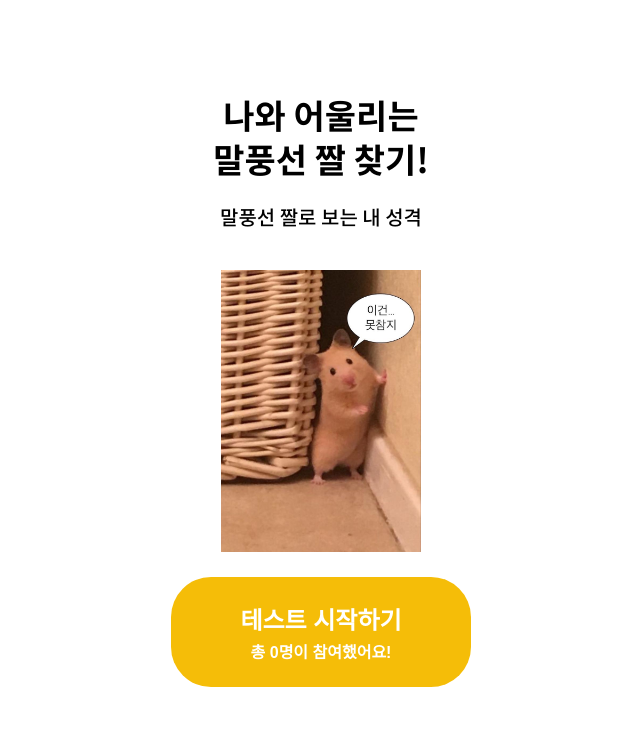
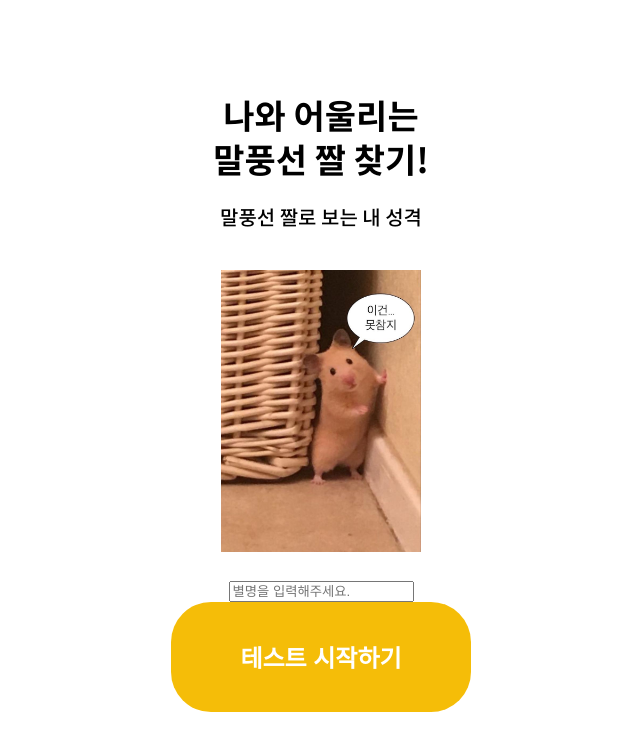
Before and after one commit to ksknote/mbti, a React (Create React App) app: page / in a window 1280 px wide. Shown: the top 750 px of the page, without its empty margins (319-959 px from the left). Built offline with nearby package versions, Linux system fonts and the light colour scheme.

Commit message:
[add]유저 닉네임 input, state 생성

```diff
--- a/src/components/main.js
+++ b/src/components/main.js
@@ -5,7 +5,7 @@ import mainPic from "./style/img/main-pic.jpeg";
 
 function Main(props) {
   let navigate = useNavigate();
-  const [participated, setParticipated] = useState(0);
+
   return (
     <div className="wrap">
       <div className="container">
@@ -20,6 +20,17 @@ function Main(props) {
         <div>
           <img src={mainPic} alt="mainPic" />
         </div>
+        <div className="input-wrap">
+          <input
+            type="text"
+            value={props.username}
+            placeholder="별명을 입력해주세요."
+            onChange={(e) => {
+              props.setUsername(e.target.value);
+              console.log(props.username);
+            }}
+          />
+        </div>
         <div className="btn-container">
           <button
             className="main-btn"
@@ -29,12 +40,9 @@ function Main(props) {
               props.setSN(0);
               props.setTF(0);
               props.setJP(0);
-
-              setParticipated((cur) => cur + 1);
             }}
           >
             <p>테스트 시작하기</p>
-            <p>총 {participated}명이 참여했어요!</p>
           </button>
         </div>
       </div>
--- a/src/components/resultpage.js
+++ b/src/components/resultpage.js
@@ -273,6 +273,7 @@ function Resultpage(props) {
   return (
     <div className="container">
       <div id="result-container">
+        <div className="user-name">{props.username}님은</div>
         <div className="mbti-title">{data[props.MBTI].title}</div>
         <img src={data[props.MBTI].img} alt="mbti-img" />
         <div className="description-container">
```
